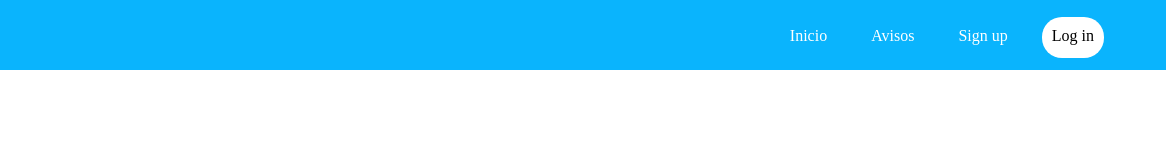
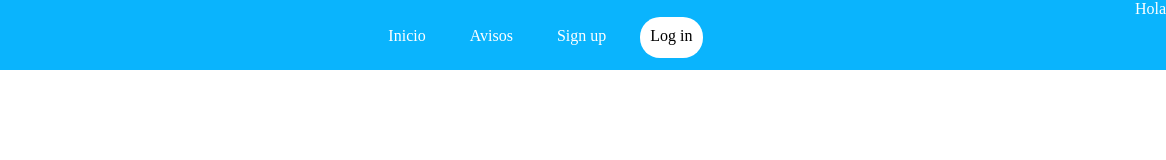
Before and after one commit to nanoulloa/proyecto_software1, a plain HTML site: page montesdeoca.html in a window 1280 px wide. Shown: the full height of the page, 114-1280 px from the left. Drawn offline with Linux system fonts and the light colour scheme.

Commit message:
Update montesdeoca.html

```diff
--- a/montesdeoca.html
+++ b/montesdeoca.html
@@ -18,6 +18,7 @@
             <li class="elemento_menu login_item"><a class="enlace_menu" href="#">Log in</a></li>
         </ul>
 
+        Hola
     </header>
 </body>
 </html>
```
